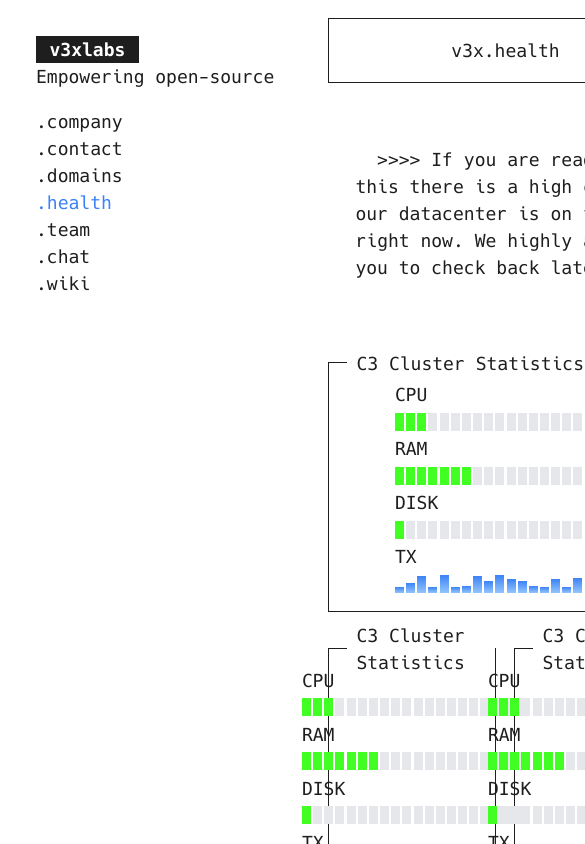
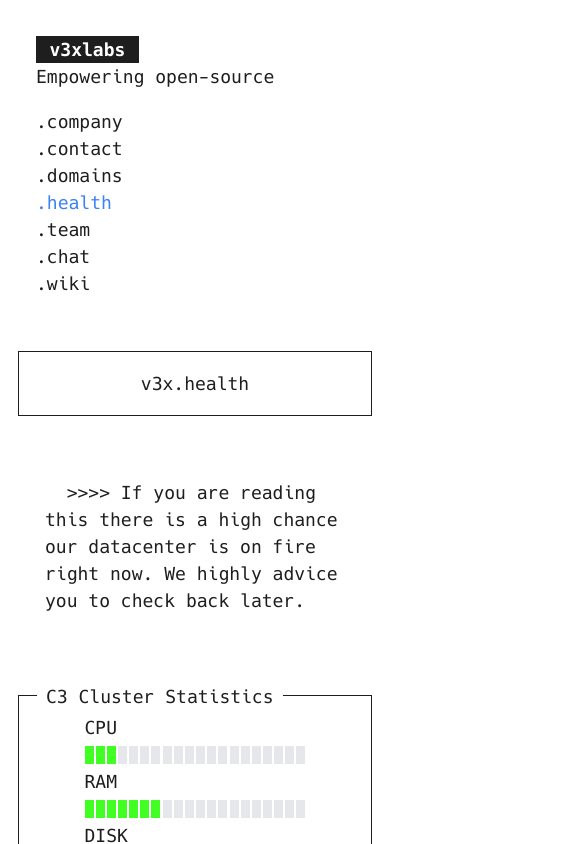
Before and after one commit to v3xlabs/v3x-health, a Next.js app: page / in a window 390 px wide. Shown: the top 844 px of the page, 585 px wide, since content can reach past the window. Built offline with nearby package versions, Linux system fonts and the light colour scheme.

Commit message:
Bump MobileDesign

```diff
--- a/app/layout.tsx
+++ b/app/layout.tsx
@@ -48,7 +48,7 @@
                 />
             </head>
             <body
-                className="w-full min-h-screen grid"
+                className="min-h-screen w-full lg:grid"
                 style={{ gridTemplateColumns: '1fr auto 1fr' }}
             >
                 <Sidebar />
```
